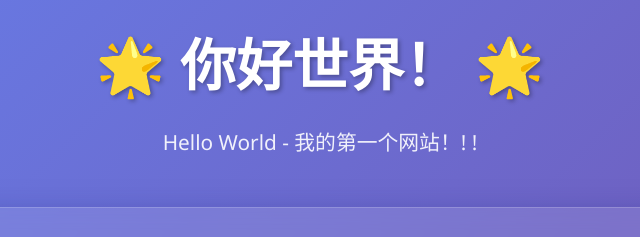
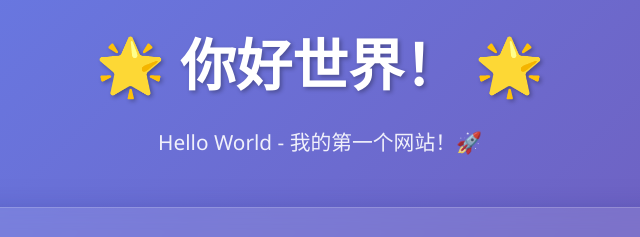
Before and after one commit to Taozi-succes/hello-word, a plain HTML site: page dist/index.html in a window 1280 px wide. Shown: the top 237 px of the page, 320-960 px from the left. Drawn offline with Linux system fonts and the light colour scheme.

Commit message:
test：测试工作流是否正常

```diff
--- a/dist/index.html
+++ b/dist/index.html
@@ -11,7 +11,7 @@
     <div class="container">
         <header class="header">
             <h1 class="title">🌟 你好世界！ 🌟</h1>
-            <p class="subtitle">Hello World - 我的第一个网站！! !</p>
+            <p class="subtitle">Hello World - 我的第一个网站！🚀</p>
         </header>
 
         <main class="main-content">
```
